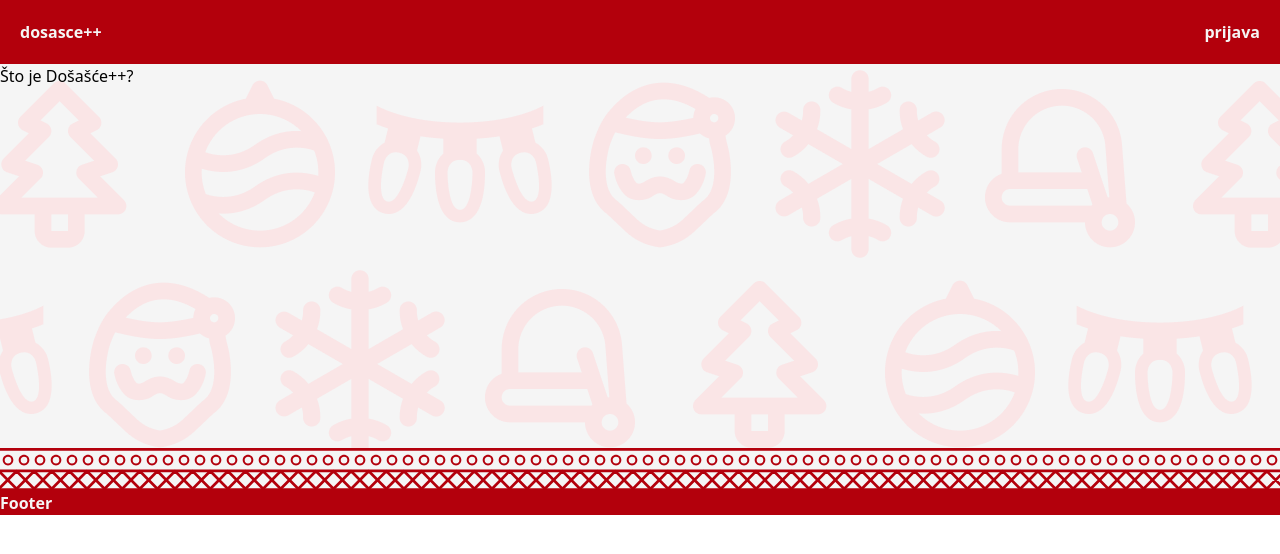
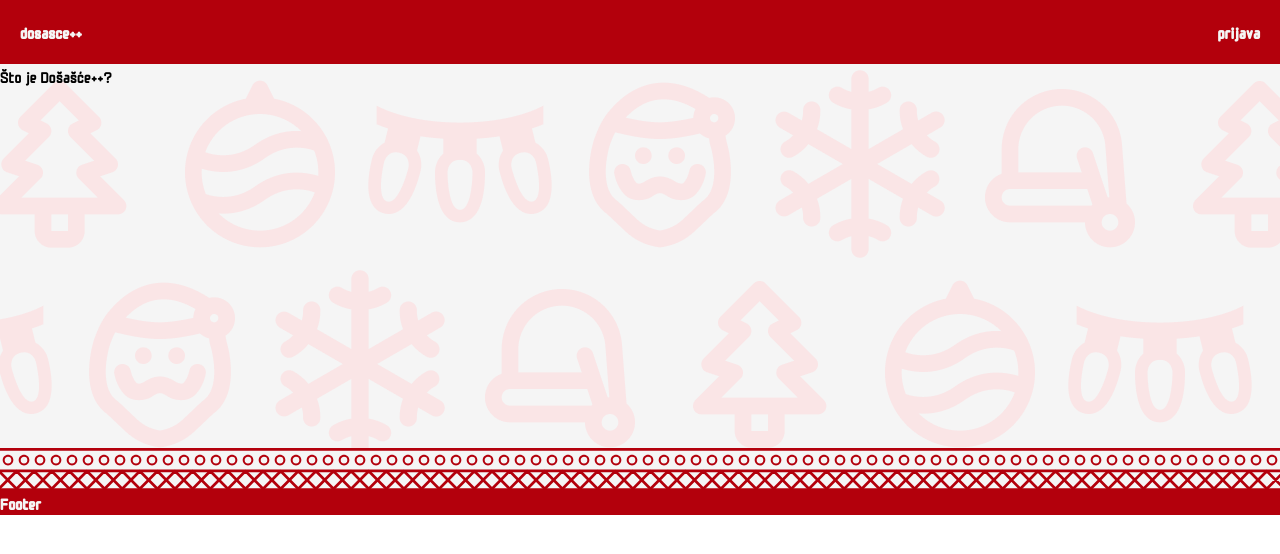
Before and after one commit to x-fer/dosasce-2023-web, a React (Vite) app: page / in a window 1280 px wide. Shown: the top 554 px of the page. Built offline with nearby package versions, Linux system fonts and the light colour scheme.

Commit message:
changed global font

```diff
--- a/src/App.tsx
+++ b/src/App.tsx
@@ -6,7 +6,7 @@ import { Footer, Header, ProblemRouter } from "./components";
 
 function App() {
   return (
-    <div className="app bg-white">
+    <div className="app font-monomaniac bg-white">
       <Header />
 
       <BrowserRouter>
--- a/src/index.css
+++ b/src/index.css
@@ -8,3 +8,10 @@ body,
 .app {
  width: 100%;
 }
+
+@layer base{
+    @font-face {
+        font-family: "Monomaniac";
+        src: url('./fonts/Monomaniac\ One\ Regular\ HR.ttf');
+    }
+}
--- a/tailwind.config.js
+++ b/tailwind.config.js
@@ -16,6 +16,9 @@ export default {
         "hero-pattern": "url('@/assets/BackgroundIcons.png')",
       },
     },
+    fontFamily: {
+      monomaniac: ["Monomaniac", "monospace"],
+    },
   },
   plugins: [],
 };
```
Also changed, not shown: src/fonts/Monomaniac One Regular HR.ttf (added).
